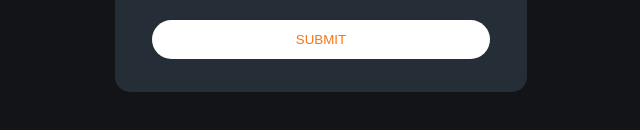
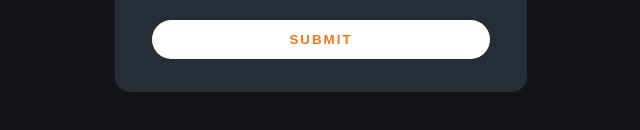
Before and after one commit to Khadijarejjaoui99/Interactive-rating-component, a plain HTML site: page index.html in a window 1280 px wide. In both pictures the pointer is over the button "SUBMIT". Shown: the part 498-628 px from the top of the page, 319-959 px from the left. Drawn offline with Linux system fonts and the light colour scheme.

Commit message:
first commit

```diff
--- a/style.css
+++ b/style.css
@@ -78,10 +78,13 @@ main {
   color: hsl(0, 0%, 100%);
   background-color: hsl(25, 97%, 53%);
   cursor: pointer;
+  letter-spacing: 2px;
 }
 #submit:hover {
   color: hsl(25, 97%, 53%);
   background-color: hsl(0, 0%, 100%);
+  transition: 0.3s;
+  font-weight: 700;
 }
 #secondSection {
   display: none;
```
